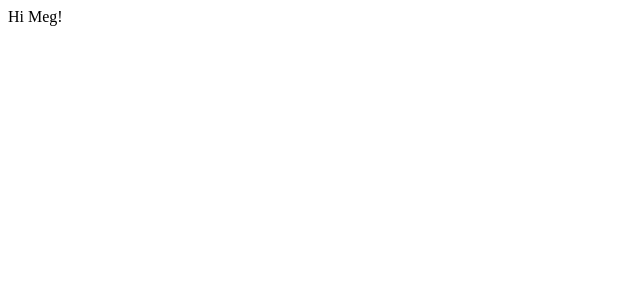
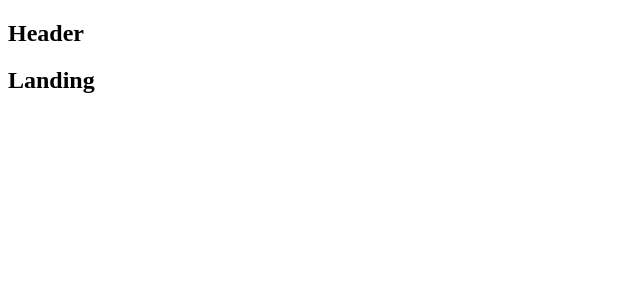
Before and after one commit to realtimschmidt/server_for_node_react_udemy_course, a React (Create React App) app in the folder client/: page / in a window 1280 px wide. Shown: the top 300 px of the page, without its empty margins (0-640 px from the left). Built offline with nearby package versions, Linux system fonts and the light colour scheme.

Commit message:
dummy header and component setup

```diff
--- a/client/src/components/App.js
+++ b/client/src/components/App.js
@@ -6,9 +6,19 @@
 const SurveyNew = () => <h2>SurveyNew</h2>
 const Landing = () => <h2>Landing</h2>
 
-
 const App = () => {
-  return <div>Hi Meg!</div>
+  return (
+    <div>
+      <BrowserRouter>
+        <div>
+          <Header />
+          <Route exact path="/" component={Landing} />
+          <Route exact path="/surveys" component={Dashboard} />
+          <Route path="/surveys/new" component={SurveyNew} />
+        </div>
+      </BrowserRouter>
+    </div>
+  )
 }
 
 export default App
```
